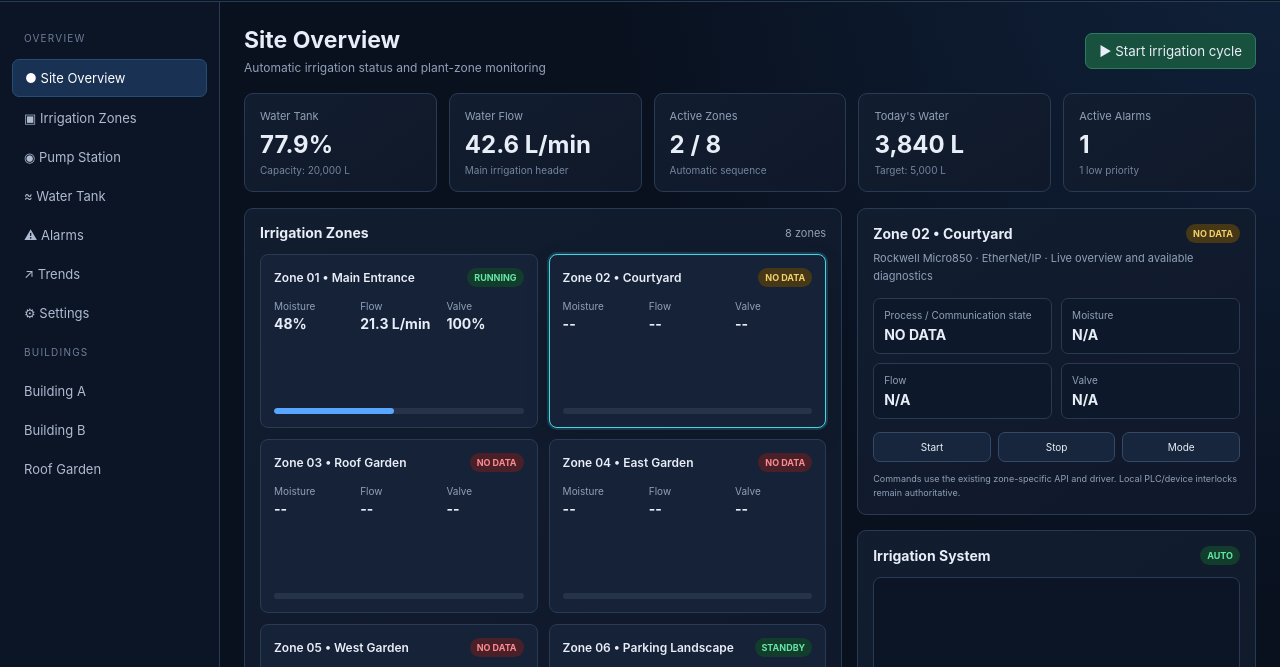
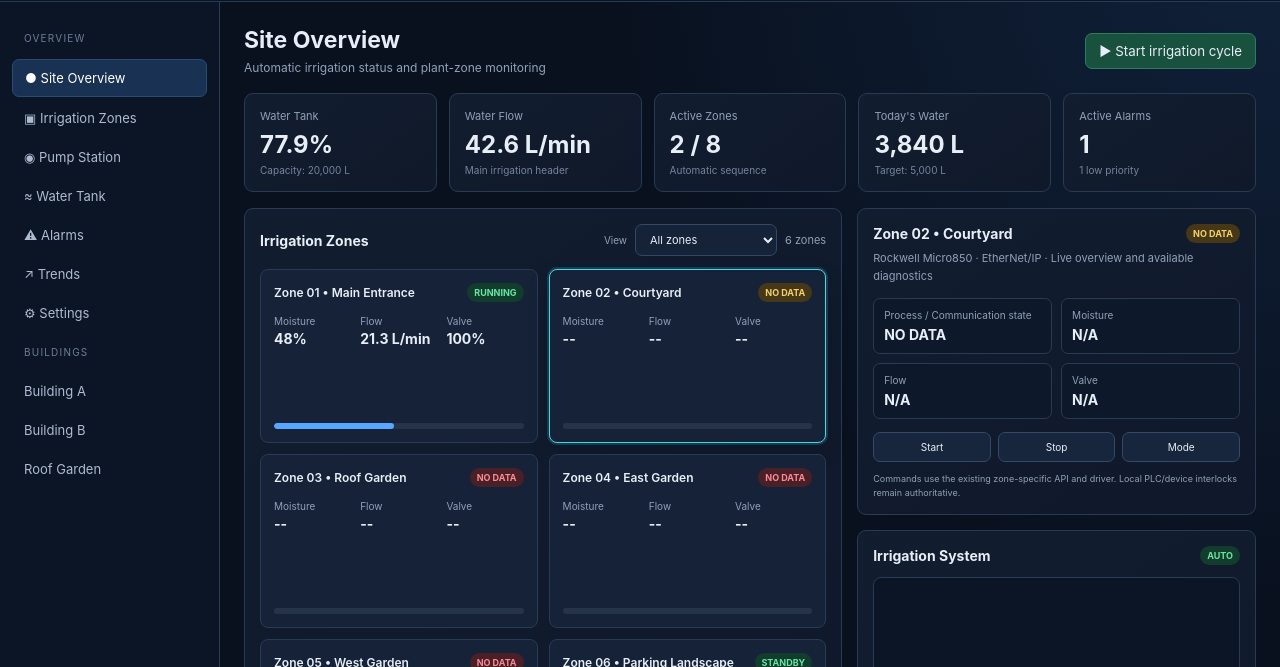
Before and after one commit to Radfar/building-irrigation-scada, a website: page index.html in a window 1280 px wide. Shown: the part 68-735 px from the top of the page. Drawn offline with Linux system fonts and the light colour scheme; no server answers.

Commit message:
Add zone status filter selector to HMI

```diff
--- a/index.html
+++ b/index.html
@@ -1590,6 +1590,15 @@
         .zone .zone-data { min-height:43px; }
         .zone .bar { margin-top:auto; }
         .zone:focus-visible { outline:2px solid var(--blue);outline-offset:2px; }
+
+        .zone-filter { display:flex;align-items:center;gap:8px;flex-wrap:wrap; }
+        .zone-filter label { color:var(--muted);font-size:10px; }
+        .zone-filter select { min-width:142px;padding:7px 30px 7px 10px;border:1px solid var(--border-light);border-radius:7px;background:var(--panel-2);color:var(--text);font:inherit;font-size:11px; }
+        .zone-filter select:focus-visible { outline:2px solid var(--blue);outline-offset:2px; }
+        .zone-filter-count { color:var(--muted);font-size:10px;white-space:nowrap; }
+        .zone-filter-empty { grid-column:1/-1;padding:22px 14px;border:1px dashed var(--border-light);border-radius:8px;color:var(--muted);text-align:center;font-size:12px; }
+        @media(max-width:520px){.zone-filter{width:100%;justify-content:space-between}.zone-filter select{flex:1;min-width:0}}
+
         .zone-details { margin-bottom:15px; }
         .zone-details .detail-intro { color:var(--muted);font-size:11px;line-height:1.6;margin:7px 0 13px; }
         .detail-grid { display:grid;grid-template-columns:repeat(2,minmax(0,1fr));gap:9px; }
@@ -1913,14 +1922,22 @@
                             Irrigation Zones
                         </h3>
 
-                        <span class="kpi-label">
-                            8 zones
-                        </span>
+                        <div class="zone-filter">
+                            <label for="zone-filter-select">View</label>
+                            <select id="zone-filter-select" aria-label="Filter irrigation zones">
+                                <option value="all">All zones</option>
+                                <option value="active">Active zones</option>
+                                <option value="standby">Standby zones</option>
+                                <option value="attention">Fault / Offline</option>
+                            </select>
+                            <span id="zone-filter-count" class="kpi-label">6 zones</span>
+                        </div>
 
                     </div>
 
 
                     <div class="plant-layout">
+                        <div id="zone-filter-empty" class="zone-filter-empty" hidden>No zones match this filter. Select another view to see more zones.</div>
 
 
                         <!-- ZONE 01 -->
```
